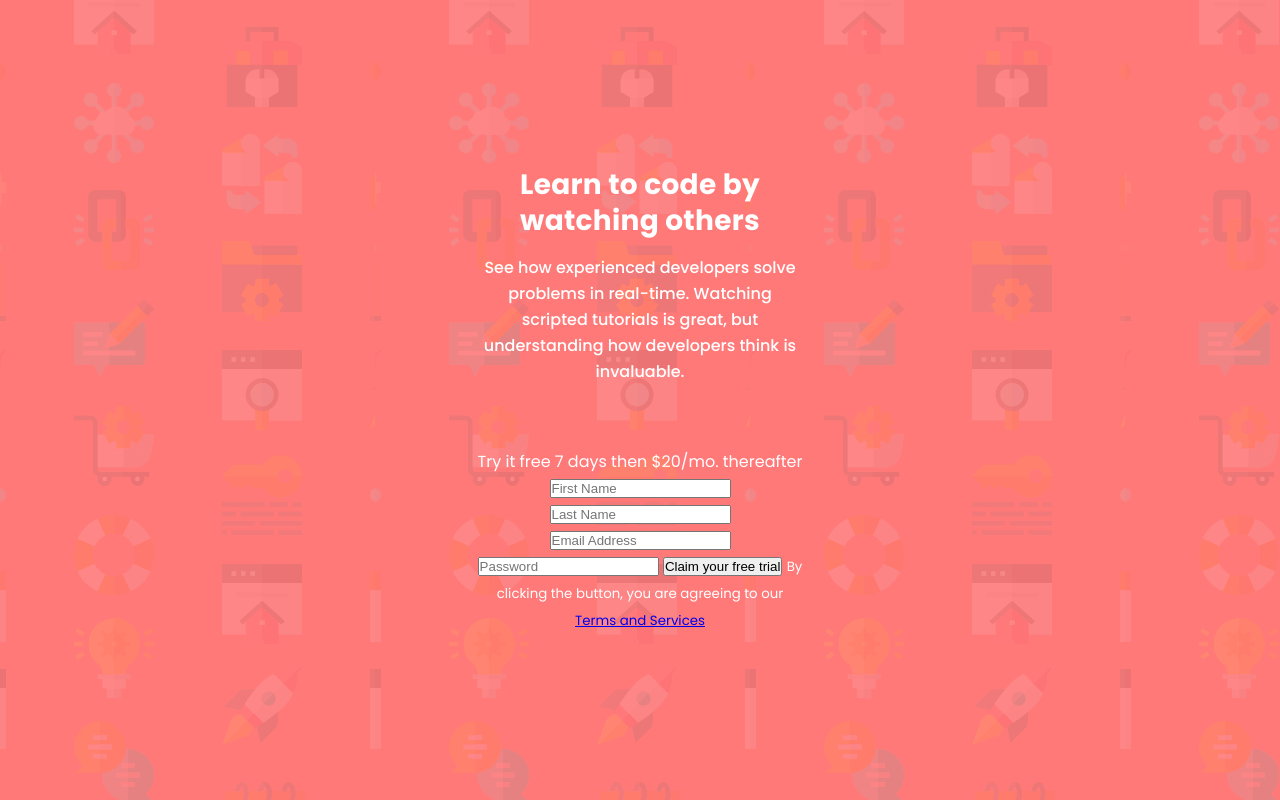
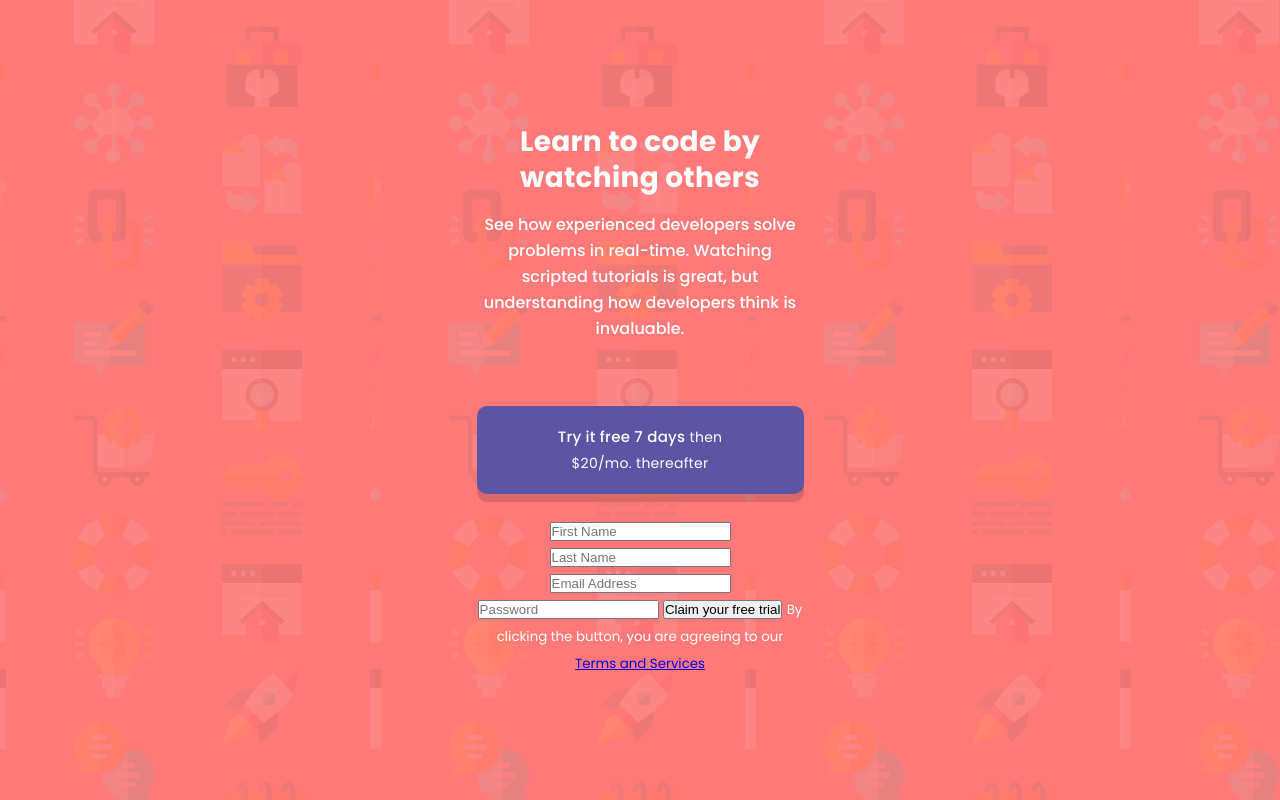
Before and after one commit to christineaharper/FEM-signup-form, a plain HTML site: page index.html in a window 1280 px wide. Drawn offline with Linux system fonts and the light colour scheme.

Commit message:
Update banner

```diff
--- a/css/style.css
+++ b/css/style.css
@@ -65,6 +65,25 @@ main {
   text-align: center;
 }
 
+.banner {
+  border-radius: 10px;
+  padding: 18px 66px;
+  background-color: var(--color-accent);
+  box-shadow: 0 8px 0 0 rgba(0, 0, 0, 0.1469);
+  margin-bottom: 1.5rem;
+}
+
+.banner-copy {
+  font-size: 15px;
+  font-weight: 500;
+  letter-spacing: 0.27px;
+}
+
+.banner-copy span {
+  font-size: 14px;
+  font-weight: 400;
+}
+
 /* footer */
 
 .attribution {
--- a/index.html
+++ b/index.html
@@ -29,7 +29,7 @@
 
         <div class="container--form">
             <div class="banner">
-                <p>Try it free 7 days then $20/mo. thereafter</p>
+                <p class="banner-copy">Try it free 7 days <span>then $20/mo. thereafter</span></p>
             </div>
             <form action="">
                 <input type="text" name="firstName" id="firstName" placeholder="First Name">
```
